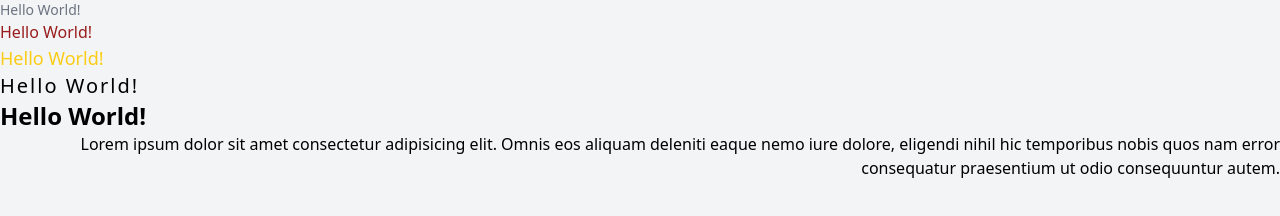
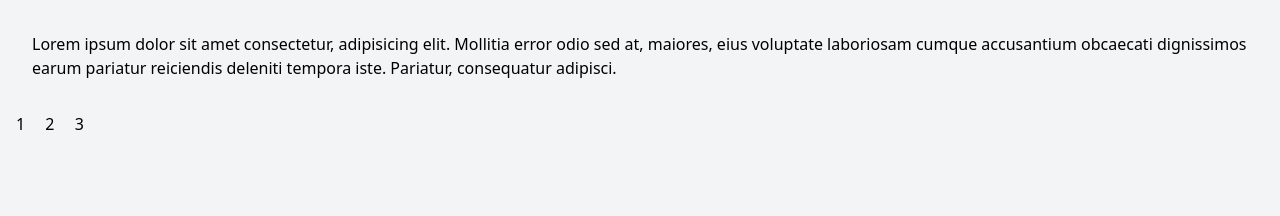
Before and after one commit to edusiles/byronTailwind, a website: page src/index.html in a window 1280 px wide. Drawn offline with Linux system fonts and the light colour scheme.

Commit message:
Espaçamentos

```diff
--- a/src/index.html
+++ b/src/index.html
@@ -7,14 +7,14 @@
       <title>Tailwind CSS</title>
    </head>
    <body class="bg-gray-100">
-      <h2 class="text-sm text-gray-500">Hello World!</h2>
-      <h2 class="text-base text-red-800">Hello World!</h2>
-      <h2 class="text-lg text-yellow-400">Hello World!</h2>
-      <h2 class="text-xl tracking-widest">Hello World!</h2>
-      <h2 class="text-2xl font-black">Hello World!</h2>
+      <div class="p-4 m-4">
+         Lorem ipsum dolor sit amet consectetur, adipisicing elit. Mollitia error odio sed at, maiores, eius voluptate laboriosam cumque accusantium obcaecati dignissimos earum pariatur reiciendis deleniti tempora iste. Pariatur, consequatur adipisci.
+      </div>
 
-      <p class="text-right">
-         Lorem ipsum dolor sit amet consectetur adipisicing elit. Omnis eos aliquam deleniti eaque nemo iure dolore, eligendi nihil hic temporibus nobis quos nam error consequatur praesentium ut odio consequuntur autem.
-      </p>
+      <div class="m-4 space-x-4">
+         <span>1</span>
+         <span>2</span>
+         <span>3</span>
+      </div>
    </body>
 </html>
```
Also changed, not shown: src/output.css.
